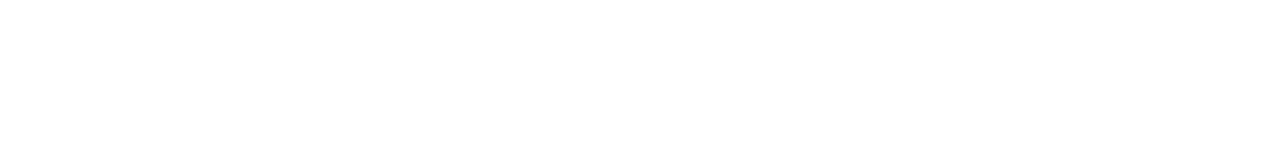
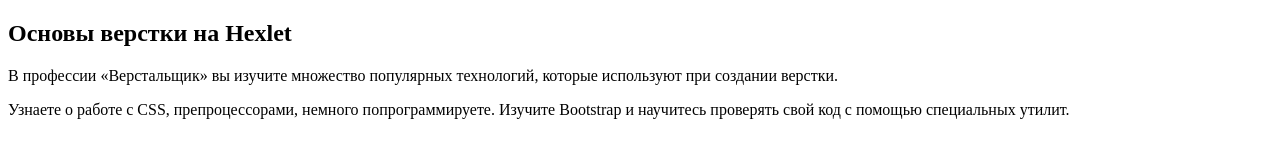
Before and after one commit to veronikaaaaaaaaaaaa/veronikaaaaaaaaaaaa.githib.io, a plain HTML site: page index.html in a window 1280 px wide. Drawn offline with Linux system fonts and the light colour scheme.

Commit message:
add secttion

```diff
--- a/index.html
+++ b/index.html
@@ -6,6 +6,18 @@
     <title>Резюме</title>
 </head>
 <body>
+    <section>
+        <h1>Основы верстки на Hexlet</h1>
 
+        <p>
+          В профессии «Верстальщик» вы изучите множество популярных технологий,
+          которые используют при создании верстки.
+        </p>
+
+        <p>
+          Узнаете о работе с CSS, препроцессорами, немного попрограммируете. Изучите
+          Bootstrap и научитесь проверять свой код с помощью специальных утилит.
+        </p>
+      </section>
 </body>
 </html>
```
